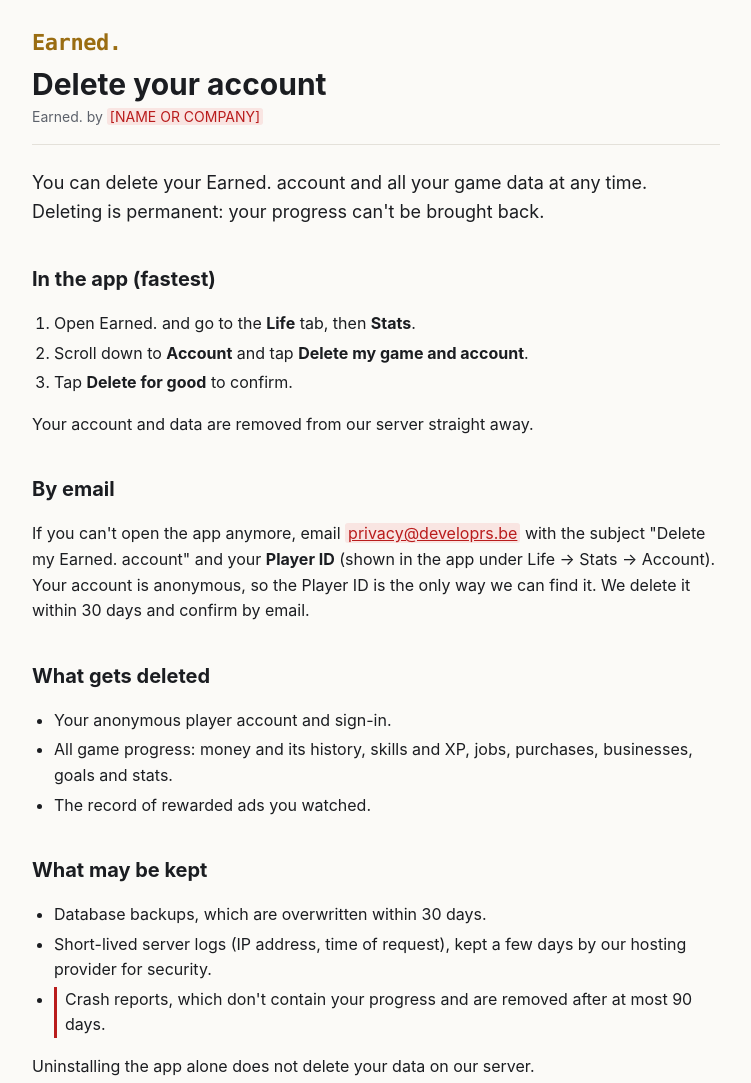
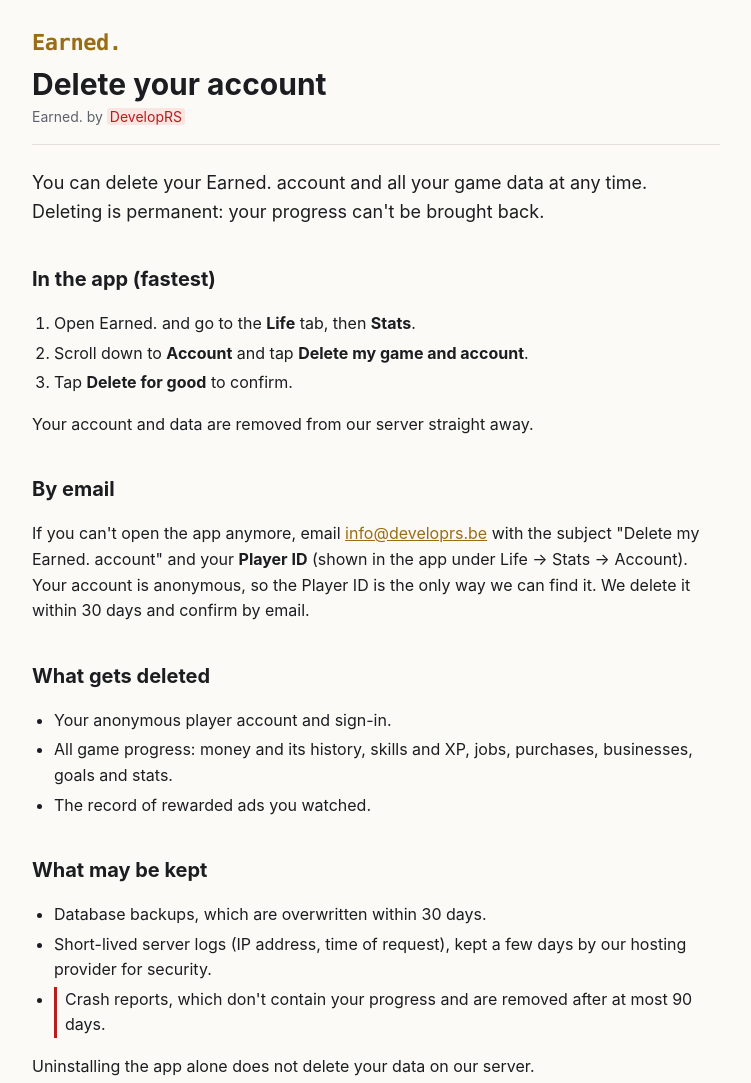
Before and after one commit to RyokoGo/shopplan_legal, a plain HTML site: page earned/delete-account/index.html in a window 1280 px wide. Shown: the top 1083 px of the page, without its empty margins (264-1015 px from the left). Drawn offline with Linux system fonts and the light colour scheme.

Commit message:
delete account

```diff
--- a/earned/delete-account/index.html
+++ b/earned/delete-account/index.html
@@ -12,7 +12,7 @@
 <header>
   <p class="brand">Earned.</p>
   <h1>Delete your account</h1>
-  <p class="meta">Earned. by <span class="todo">[NAME OR COMPANY]</span></p>
+  <p class="meta">Earned. by <span class="todo">DevelopRS</span></p>
 </header>
 
 <p class="lead">You can delete your Earned. account and all your game data at any time. Deleting is permanent: your progress can't be brought back.</p>
@@ -29,7 +29,7 @@
 
 <section>
   <h2>By email</h2>
-  <p>If you can't open the app anymore, email <a href="mailto:privacy@developrs.be?subject=Delete%20my%20Earned.%20account" class="todo-link">privacy@developrs.be</a> with the subject "Delete my Earned. account" and your <strong>Player ID</strong> (shown in the app under Life → Stats → Account). Your account is anonymous, so the Player ID is the only way we can find it. We delete it within 30 days and confirm by email.</p>
+  <p>If you can't open the app anymore, email <a href="mailto:info@developrs.be?subject=Delete%20my%20Earned.%20account">info@developrs.be</a> with the subject "Delete my Earned. account" and your <strong>Player ID</strong> (shown in the app under Life → Stats → Account). Your account is anonymous, so the Player ID is the only way we can find it. We delete it within 30 days and confirm by email.</p>
 </section>
 
 <section>
```
